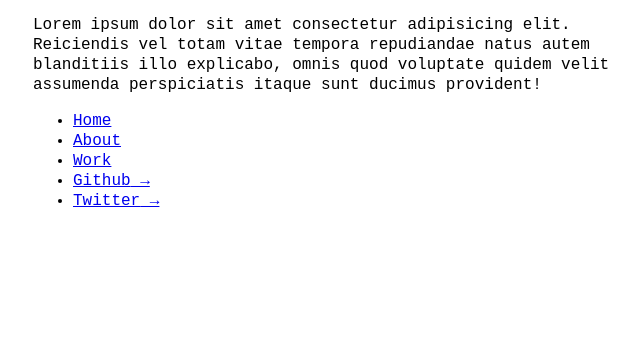
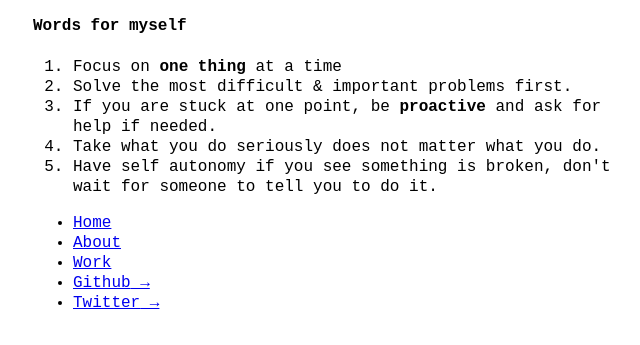
Before and after one commit to erencnt/erencantemur-com, a plain HTML site: page index.html in a window 1280 px wide. Shown: the part 45-390 px from the top of the page, without its empty margins (307-947 px from the left). Drawn offline with Linux system fonts and the light colour scheme.

Commit message:
changed lists to ordered lists and fixed a typo

```diff
--- a/index.html
+++ b/index.html
@@ -1,5 +1,6 @@
 <!DOCTYPE html>
 <html lang="en">
+
 <head>
   <meta charset="UTF-8" />
   <meta http-equiv="X-UA-Compatible" content="IE=edge" />
@@ -8,15 +9,18 @@
 
   <link rel="stylesheet" href="style.css" />
 </head>
+
 <body>
   <h2>Eren Cantemur</h2>
-    <p></p>
-    <p>
-      Lorem ipsum dolor sit amet consectetur adipisicing elit. Reiciendis vel
-      totam vitae tempora repudiandae natus autem blanditiis illo explicabo,
-      omnis quod voluptate quidem velit assumenda perspiciatis itaque sunt
-      ducimus provident!
-    </p>
+  <h4>Words for myself</h4>
+  <ol>
+    <li>Focus on <b>one thing</b> at a time</li>
+    <li>Solve the most difficult & important problems first.</li>
+    <li>If you are stuck at one point, be <b>proactive</b> and ask for help if needed.</li>
+    <li>Take what you do seriously does not matter what you do.</li>
+    <li>Have self autonomy if you see something is broken, don't wait for someone to tell you to do it.</li>
+  </ol>
+
   <ul>
     <li><a href="http://erencantemur.com">Home</a></li>
     <li><a href="about.html">About</a></li>
@@ -25,4 +29,5 @@
     <li><a href="https://twitter.com/erencnt" class="out">Twitter</a></li>
   </ul>
 </body>
+
 </html>
```
Also changed, not shown: work.html (+4 -4 lines). Lines whose indentation alone changed are shown as unchanged.
